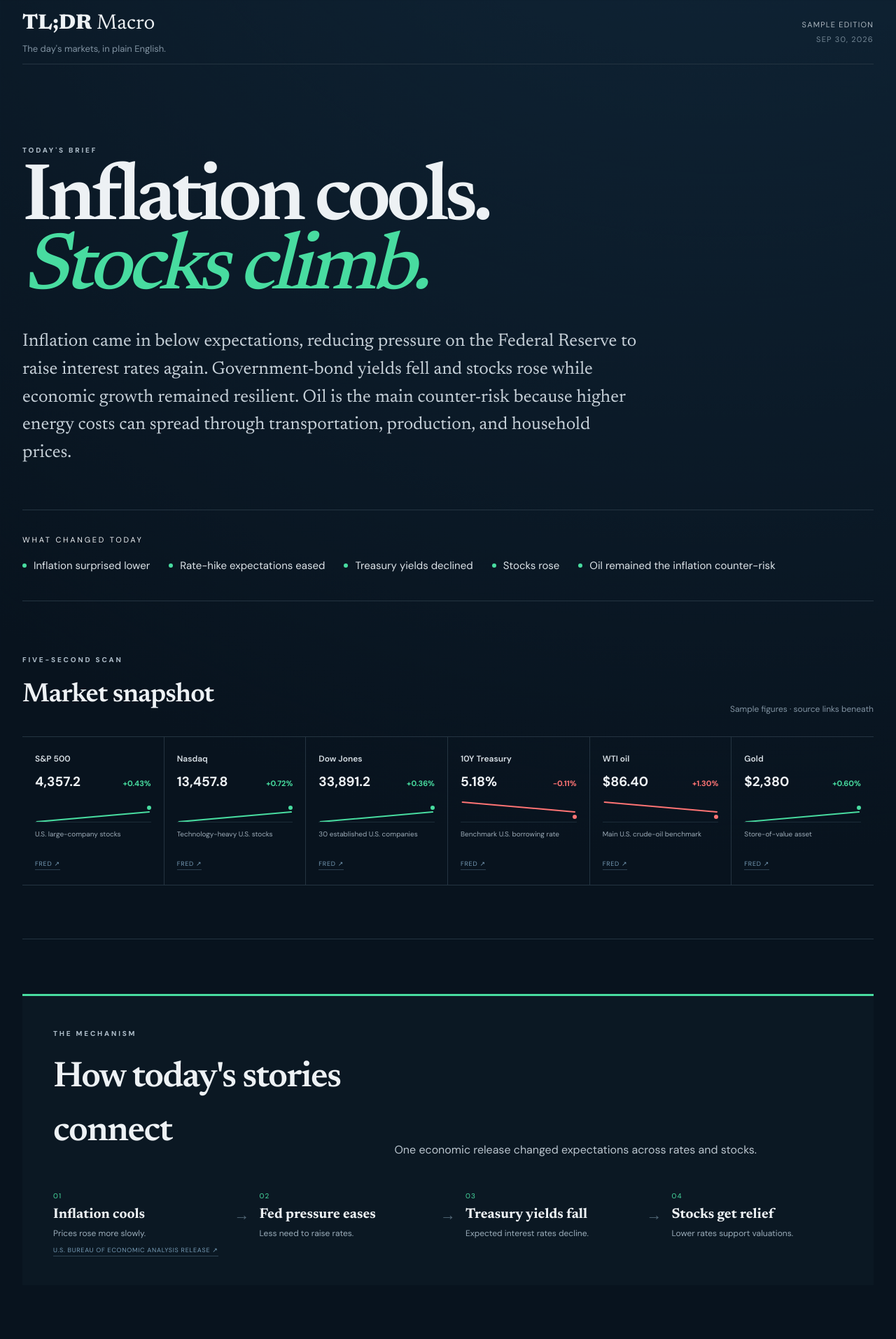
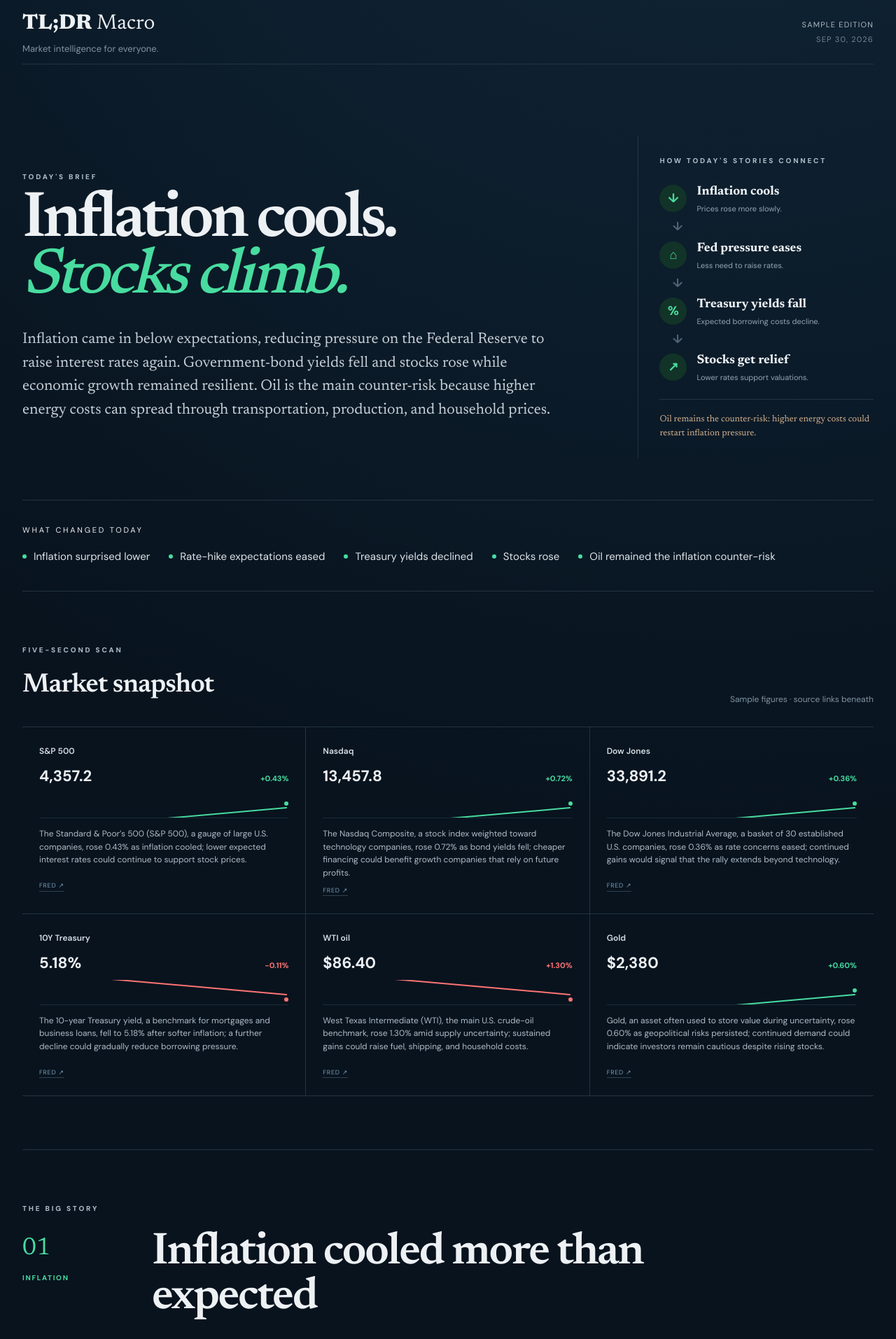
Before and after one commit to PennPredict/tldr-macro, a Next.js app: page / in a window 1280 px wide. Shown: the top 1913 px of the page at 70% size. Built offline with nearby package versions, Linux system fonts and the light colour scheme.

Commit message:
Clarify hero and market metric explanations

```diff
--- a/app/page.tsx
+++ b/app/page.tsx
@@ -1,10 +1,10 @@
 const markets = [
-  ["S&P 500", "4,357.2", "+0.43%", "U.S. large-company stocks", "up", "https://fred.stlouisfed.org/series/SP500"],
-  ["Nasdaq", "13,457.8", "+0.72%", "Technology-heavy U.S. stocks", "up", "https://fred.stlouisfed.org/series/NASDAQCOM"],
-  ["Dow Jones", "33,891.2", "+0.36%", "30 established U.S. companies", "up", "https://fred.stlouisfed.org/series/DJIA"],
-  ["10Y Treasury", "5.18%", "−0.11%", "Benchmark U.S. borrowing rate", "down", "https://fred.stlouisfed.org/series/DGS10"],
-  ["WTI oil", "$86.40", "+1.30%", "Main U.S. crude-oil benchmark", "risk", "https://fred.stlouisfed.org/series/DCOILWTICO"],
-  ["Gold", "$2,380", "+0.60%", "Store-of-value asset", "up", "https://fred.stlouisfed.org/series/GOLDAMGBD228NLBM"],
+  ["S&P 500", "4,357.2", "+0.43%", "The Standard & Poor’s 500 (S&P 500), a gauge of large U.S. companies, rose 0.43% as inflation cooled; lower expected interest rates could continue to support stock prices.", "up", "https://fred.stlouisfed.org/series/SP500"],
+  ["Nasdaq", "13,457.8", "+0.72%", "The Nasdaq Composite, a stock index weighted toward technology companies, rose 0.72% as bond yields fell; cheaper financing could benefit growth companies that rely on future profits.", "up", "https://fred.stlouisfed.org/series/NASDAQCOM"],
+  ["Dow Jones", "33,891.2", "+0.36%", "The Dow Jones Industrial Average, a basket of 30 established U.S. companies, rose 0.36% as rate concerns eased; continued gains would signal that the rally extends beyond technology.", "up", "https://fred.stlouisfed.org/series/DJIA"],
+  ["10Y Treasury", "5.18%", "−0.11%", "The 10-year Treasury yield, a benchmark for mortgages and business loans, fell to 5.18% after softer inflation; a further decline could gradually reduce borrowing pressure.", "down", "https://fred.stlouisfed.org/series/DGS10"],
+  ["WTI oil", "$86.40", "+1.30%", "West Texas Intermediate (WTI), the main U.S. crude-oil benchmark, rose 1.30% amid supply uncertainty; sustained gains could raise fuel, shipping, and household costs.", "risk", "https://fred.stlouisfed.org/series/DCOILWTICO"],
+  ["Gold", "$2,380", "+0.60%", "Gold, an asset often used to store value during uncertainty, rose 0.60% as geopolitical risks persisted; continued demand could indicate investors remain cautious despite rising stocks.", "up", "https://fred.stlouisfed.org/series/GOLDAMGBD228NLBM"],
 ];
 
 const secondary = [
@@ -60,14 +60,24 @@ export default function Home() {
   return (
     <main className="shell">
       <header className="topbar">
-        <div><a className="wordmark" href="#top"><strong>TL;DR</strong> Macro</a><p>The day&apos;s markets, in plain English.</p></div>
+        <div><a className="wordmark" href="#top"><strong>TL;DR</strong> Macro</a><p>Market intelligence for everyone.</p></div>
         <div className="edition"><span>Sample edition</span><time>Sep 30, 2026</time></div>
       </header>
 
       <section className="hero" id="top">
-        <p className="section-label">Today&apos;s brief</p>
-        <h1>Inflation cools.<br /><em>Stocks climb.</em></h1>
-        <p className="hero-copy">Inflation came in below expectations, reducing pressure on the Federal Reserve to raise interest rates again. Government-bond yields fell and stocks rose while economic growth remained resilient. Oil is the main counter-risk because higher energy costs can spread through transportation, production, and household prices.</p>
+        <div className="hero-story">
+          <p className="section-label">Today&apos;s brief</p>
+          <h1>Inflation cools.<br /><em>Stocks climb.</em></h1>
+          <p className="hero-copy">Inflation came in below expectations, reducing pressure on the Federal Reserve to raise interest rates again. Government-bond yields fell and stocks rose while economic growth remained resilient. Oil is the main counter-risk because higher energy costs can spread through transportation, production, and household prices.</p>
+        </div>
+        <aside className="hero-chain" aria-label="How today's stories connect">
+          <p className="section-label">How today&apos;s stories connect</p>
+          <div><span aria-hidden="true">↓</span><p><strong>Inflation cools</strong><small>Prices rose more slowly.</small></p></div><b>↓</b>
+          <div><span aria-hidden="true">⌂</span><p><strong>Fed pressure eases</strong><small>Less need to raise rates.</small></p></div><b>↓</b>
+          <div><span aria-hidden="true">%</span><p><strong>Treasury yields fall</strong><small>Expected borrowing costs decline.</small></p></div><b>↓</b>
+          <div><span aria-hidden="true">↗</span><p><strong>Stocks get relief</strong><small>Lower rates support valuations.</small></p></div>
+          <em>Oil remains the counter-risk: higher energy costs could restart inflation pressure.</em>
+        </aside>
       </section>
 
       <section className="changed" aria-labelledby="changed-title">
@@ -86,17 +96,6 @@ export default function Home() {
             </article>
           ))}
         </div>
-      </section>
-
-      <section className="connect" aria-labelledby="connect-title">
-        <div className="connect-intro"><p className="section-label">The mechanism</p><h2 id="connect-title">How today&apos;s stories connect</h2><p>One economic release changed expectations across rates and stocks.</p></div>
-        <div className="causal-chain">
-          <div><span>01</span><strong>Inflation cools</strong><p>Prices rose more slowly.</p></div><b>→</b>
-          <div><span>02</span><strong>Fed pressure eases</strong><p>Less need to raise rates.</p></div><b>→</b>
-          <div><span>03</span><strong>Treasury yields fall</strong><p>Expected interest rates decline.</p></div><b>→</b>
-          <div><span>04</span><strong>Stocks get relief</strong><p>Lower rates support valuations.</p></div>
-        </div>
-        <a className="source-link" href="https://www.bea.gov/news/current-releases" target="_blank" rel="noreferrer">U.S. Bureau of Economic Analysis release ↗</a>
       </section>
 
       <section className="stories" aria-labelledby="stories-title">
```
Also changed, not shown: app/globals.css.
